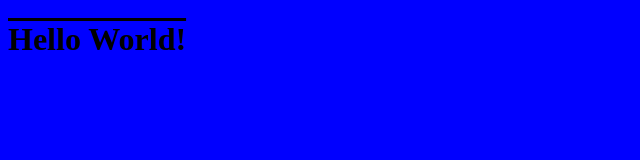
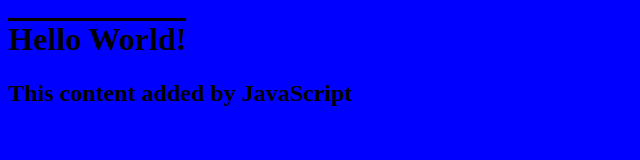
Before and after one commit to Sammy-CK/Onsite, a plain HTML site: page index.html in a window 1280 px wide. Shown: the whole page, without its empty margins (0-640 px from the left). Drawn offline with Linux system fonts and the light colour scheme.

Commit message:
add script.js, connect to index.html

```diff
--- a/index.html
+++ b/index.html
@@ -6,5 +6,6 @@
 </head>
   <body>
     <h1>Hello World!</h1>
+    <script src="./script.js"></script>
   </body>
 </html>
--- /dev/null
+++ b/script.js
@@ -0,0 +1,6 @@
+const h2 = document.createElement('h2');
+
+h2.textContent = 'This content added by JavaScript';
+
+
+document.querySelector('body').appendChild(h2);
```
